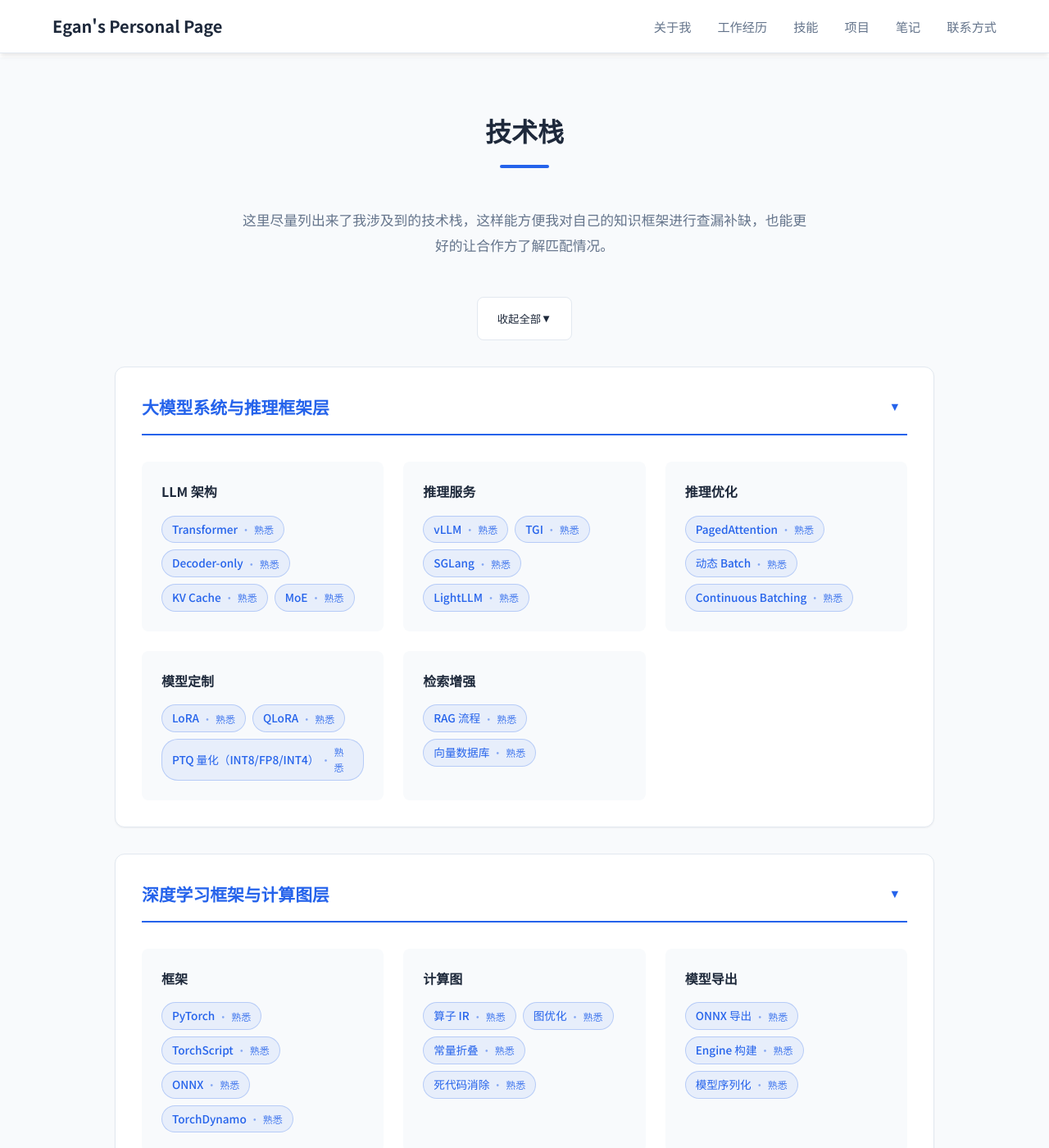
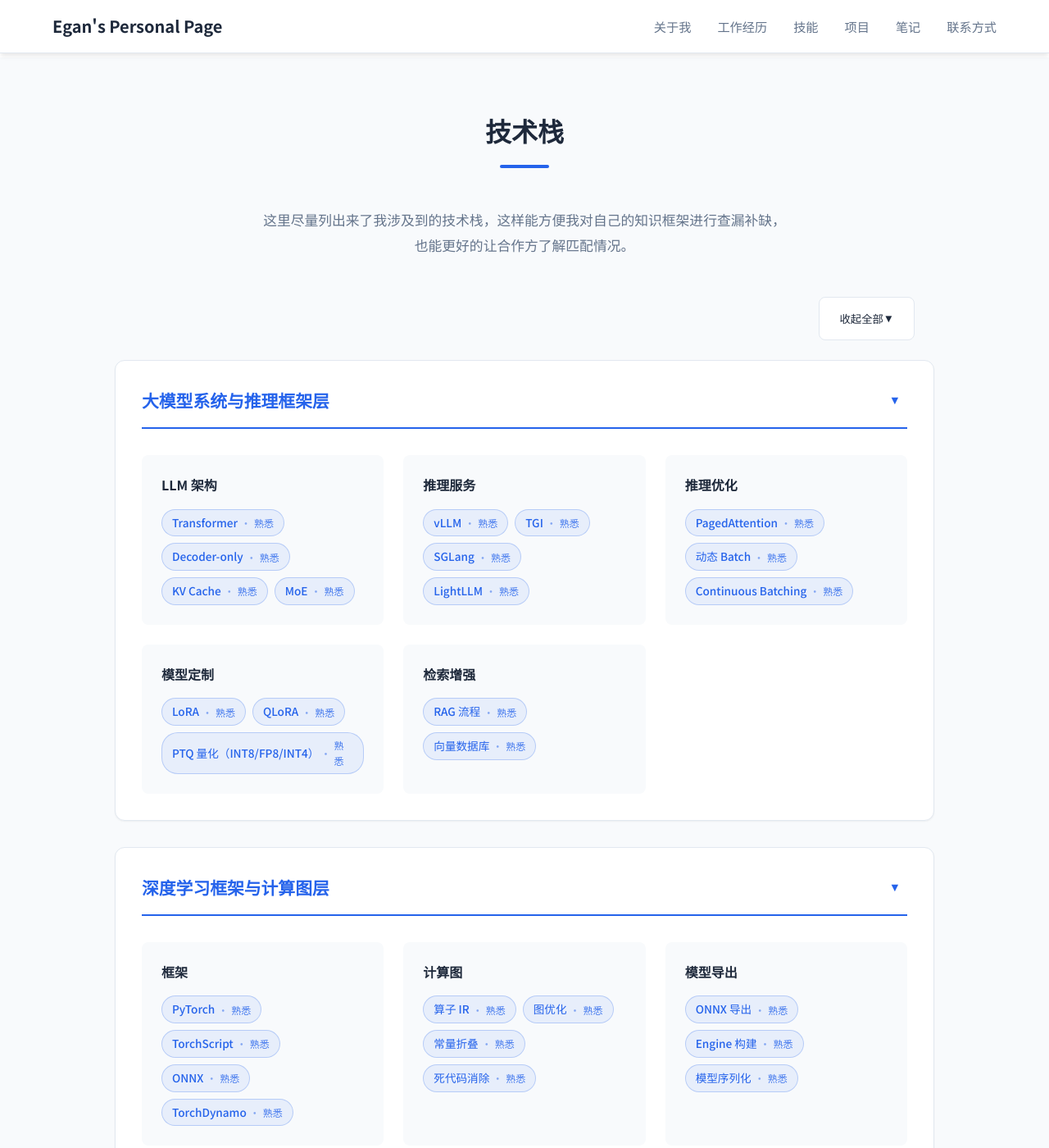
Before and after one commit to Lejun-Hu/Lejun-Hu.github.io, a Jekyll site: the page built from index.md, in a window 1280 px wide and 1400 px high, scrolled down 956 px. Shown: the whole window at 82% size. Built offline with Jekyll 4.4.1, drawn with Linux system fonts in a browser that asks for light colours.

Commit message:
修复技术栈折叠功能：重构CSS选择器，调整按钮位置和描述居中
- 将SCSS嵌套选择器改为顶层选择器，避免编译兼容性问题
- 给所有折叠按钮添加type=button防止默认表单行为
- 全局折叠按钮移至右侧对齐
- 技术栈描述文字添加padding确保正确居中
- 折叠时添加gap过渡动画使隐藏更平滑

```diff
--- a/assets/css/main.scss
+++ b/assets/css/main.scss
@@ -504,11 +504,15 @@ a {
   color: var(--color-text-light);
   font-size: 1.05rem;
   line-height: 1.8;
+  padding: 0 var(--space-md);
 }
 
 .tech-stack-global-toggle {
-  text-align: center;
-  margin-bottom: var(--space-lg);
+  display: flex;
+  justify-content: flex-end;
+  max-width: 1000px;
+  margin: 0 auto var(--space-md);
+  padding: 0 var(--space-md);
 }
 
 .tech-stack-grid {
@@ -526,10 +530,10 @@ a {
   box-shadow: var(--shadow-sm);
   border: 1px solid var(--color-border);
   transition: box-shadow 0.2s;
+}
 
-  &.collapsed {
+.tech-category.collapsed {
   box-shadow: var(--shadow-sm);
-  }
 }
 
 .tech-category-header {
@@ -541,11 +545,11 @@ a {
   border-bottom: 2px solid var(--color-primary);
   margin-bottom: var(--space-lg);
   transition: margin-bottom 0.3s;
+}
 
-  .tech-category.collapsed & {
+.tech-category.collapsed .tech-category-header {
   margin-bottom: 0;
   border-bottom: 2px solid var(--color-border);
-  }
 }
 
 .tech-category-title {
@@ -565,20 +569,22 @@ a {
   justify-content: center;
   color: var(--color-primary);
   transition: transform 0.3s;
+  flex-shrink: 0;
+  margin-left: var(--space-sm);
+}
 
-  .toggle-icon {
+.category-toggle-btn .toggle-icon {
   font-size: 0.9rem;
   display: inline-block;
   transition: transform 0.3s;
 }
 
-  &[aria-expanded="false"] .toggle-icon {
+.category-toggle-btn[aria-expanded="false"] .toggle-icon {
   transform: rotate(-90deg);
 }
 
-  &:hover {
+.category-toggle-btn:hover {
   color: var(--color-primary-dark);
-  }
 }
 
 .tech-subcategories {
@@ -587,17 +593,20 @@ a {
   gap: var(--space-md);
   max-height: 5000px;
   overflow: hidden;
-  transition: max-height 0.4s ease-out, opacity 0.3s ease-out;
+  transition: max-height 0.4s ease-out, opacity 0.3s ease-out, gap 0.3s ease-out;
   opacity: 1;
+}
 
 @media (max-width: 768px) {
+  .tech-subcategories {
     grid-template-columns: 1fr;
   }
+}
 
-  .tech-category.collapsed & {
+.tech-category.collapsed .tech-subcategories {
   max-height: 0;
   opacity: 0;
-  }
+  gap: 0;
 }
 
 .tech-subcategory {
--- a/index.md
+++ b/index.md
@@ -111,7 +111,7 @@ description: Egan的详细个人简历，包含工作经历、技能专长和项
 
     <!-- 全局折叠按钮 -->
     <div class="tech-stack-global-toggle">
-      <button class="btn btn-secondary" id="toggle-all-categories" aria-expanded="true">
+      <button type="button" class="btn btn-secondary" id="toggle-all-categories" aria-expanded="true">
         <span class="toggle-text">收起全部</span>
         <span class="toggle-icon">▼</span>
       </button>
@@ -122,7 +122,7 @@ description: Egan的详细个人简历，包含工作经历、技能专长和项
       <div class="tech-category" data-category-index="{{ forloop.index }}">
         <div class="tech-category-header">
           <h3 class="tech-category-title">{{ category.name }}</h3>
-          <button class="category-toggle-btn" aria-label="折叠分类" aria-expanded="true">
+          <button type="button" class="category-toggle-btn" aria-label="折叠分类" aria-expanded="true">
             <span class="toggle-icon">▼</span>
           </button>
         </div>
```
Lines whose indentation alone changed are shown as unchanged.
